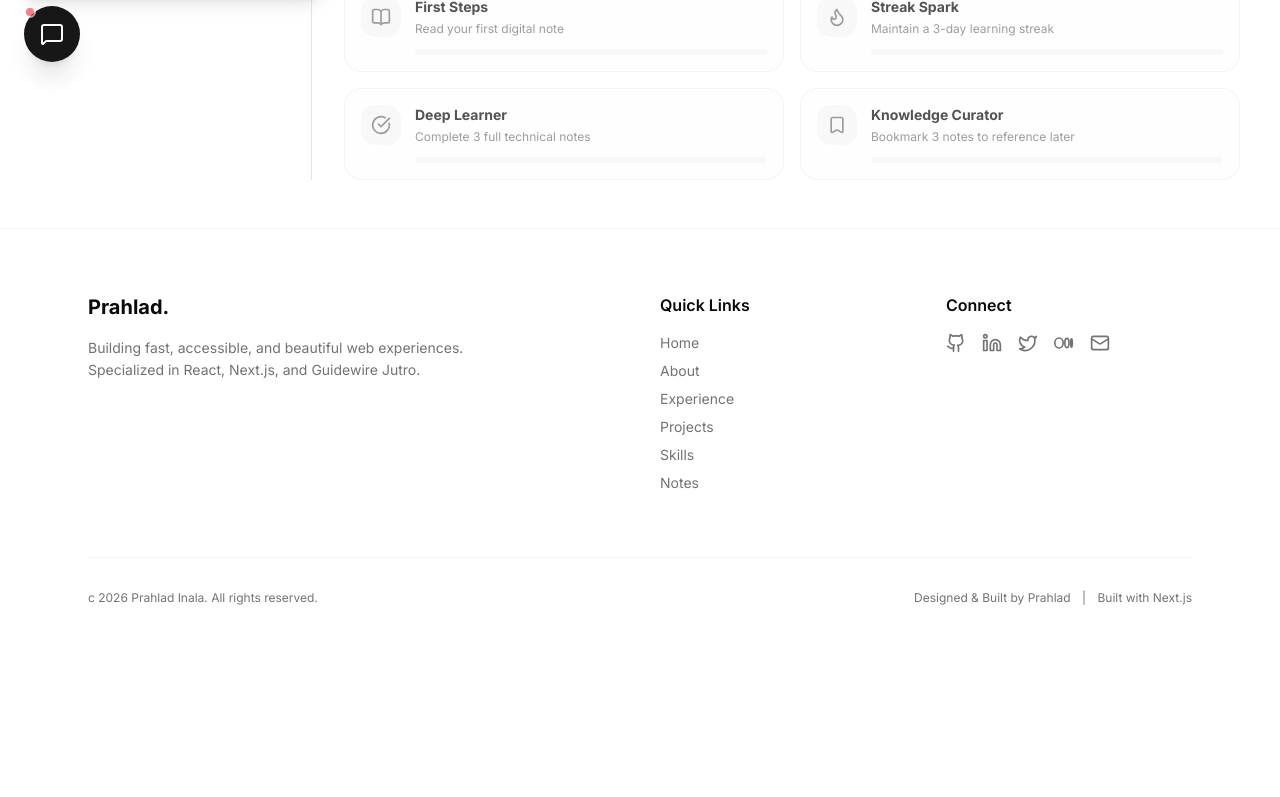
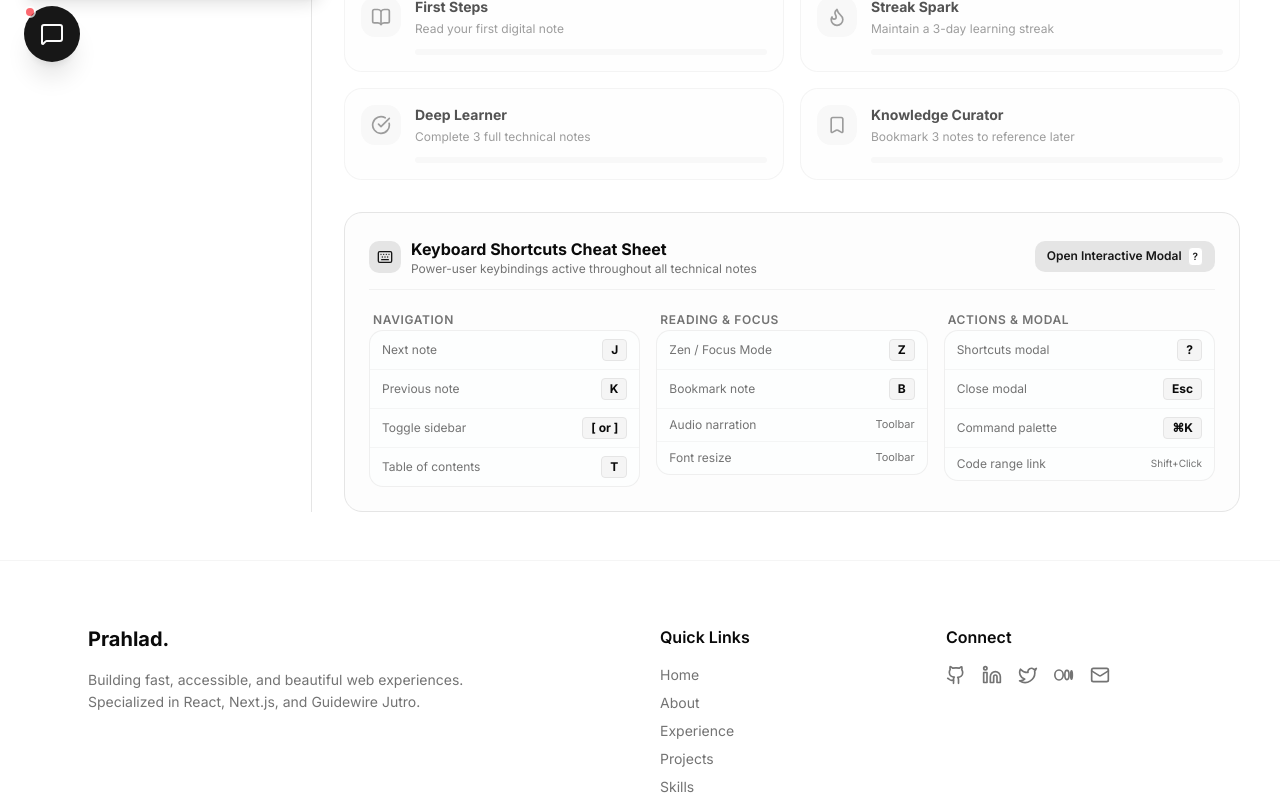
Before and after one commit to prahladinala/prahladinala-portfolio, a Next.js app: page /notes/stats in a window 1280 px wide. Shown: the part 714-1511 px from the top of the page. Before the commit the page ends 1352 px from the top, so only its background shows below. Built offline with nearby package versions, Linux system fonts and the light colour scheme.

Commit message:
feat(shortcuts): add shortcuts hub on stats page, sidebar trigger, and reading toolbar button

```diff
--- a/src/app/(main)/notes/stats/stats-client.tsx
+++ b/src/app/(main)/notes/stats/stats-client.tsx
@@ -3,7 +3,7 @@
 import { useEffect, useState } from "react";
 import Link from "next/link";
 import dayjs from "dayjs";
-import { Flame, CheckCircle, Bookmark, BookOpen, Trophy, Sparkles, ArrowLeft, Calendar } from "lucide-react";
+import { Flame, CheckCircle, Bookmark, BookOpen, Trophy, Sparkles, ArrowLeft, Calendar, Keyboard } from "lucide-react";
 import { STORAGE_KEYS } from "@/config/constants";
 import { NoteMeta } from "@/lib/mdx";
 
@@ -308,6 +308,103 @@ export function NotesStatsClient({ totalNotes }: { totalNotes: number }) {
           })}
         </div>
       </div>
+
+      {/* Keyboard Shortcuts Hub */}
+      <div className="p-6 rounded-2xl border border-border bg-muted/20 space-y-4">
+        <div className="flex flex-col sm:flex-row sm:items-center justify-between gap-2 pb-3 border-b border-border/50">
+          <div className="flex items-center gap-2.5">
+            <div className="w-8 h-8 rounded-lg bg-primary/10 text-primary flex items-center justify-center">
+              <Keyboard className="w-4 h-4" />
+            </div>
+            <div>
+              <h3 className="text-base font-bold text-foreground">Keyboard Shortcuts Cheat Sheet</h3>
+              <p className="text-xs text-muted-foreground">Power-user keybindings active throughout all technical notes</p>
+            </div>
+          </div>
+          <button
+            type="button"
+            onClick={() => window.dispatchEvent(new CustomEvent("prahlad-open-shortcuts"))}
+            className="text-xs font-semibold px-3 py-1.5 rounded-lg bg-primary/10 hover:bg-primary/20 text-primary transition-colors flex items-center gap-1.5 self-start sm:self-auto cursor-pointer"
+          >
+            <span>Open Interactive Modal</span>
+            <kbd className="px-1 py-0.5 text-[10px] font-mono bg-background border border-border rounded">?</kbd>
+          </button>
+        </div>
+
+        <div className="grid grid-cols-1 md:grid-cols-3 gap-4">
+          <div className="space-y-2">
+            <span className="text-xs font-semibold uppercase tracking-wider text-muted-foreground px-1">
+              Navigation
+            </span>
+            <div className="rounded-xl border border-border/60 bg-background/50 divide-y divide-border/40 overflow-hidden">
+              <div className="flex items-center justify-between px-3 py-2 text-xs">
+                <span className="text-muted-foreground">Next note</span>
+                <kbd className="px-2 py-0.5 font-mono font-bold bg-muted border border-border rounded">J</kbd>
+              </div>
+              <div className="flex items-center justify-between px-3 py-2 text-xs">
+                <span className="text-muted-foreground">Previous note</span>
+                <kbd className="px-2 py-0.5 font-mono font-bold bg-muted border border-border rounded">K</kbd>
+              </div>
+              <div className="flex items-center justify-between px-3 py-2 text-xs">
+                <span className="text-muted-foreground">Toggle sidebar</span>
+                <kbd className="px-2 py-0.5 font-mono font-bold bg-muted border border-border rounded">[ or ]</kbd>
+              </div>
+              <div className="flex items-center justify-between px-3 py-2 text-xs">
+                <span className="text-muted-foreground">Table of contents</span>
+                <kbd className="px-2 py-0.5 font-mono font-bold bg-muted border border-border rounded">T</kbd>
+              </div>
+            </div>
+          </div>
+
+          <div className="space-y-2">
+            <span className="text-xs font-semibold uppercase tracking-wider text-muted-foreground px-1">
+              Reading & Focus
+            </span>
+            <div className="rounded-xl border border-border/60 bg-background/50 divide-y divide-border/40 overflow-hidden">
+              <div className="flex items-center justify-between px-3 py-2 text-xs">
+                <span className="text-muted-foreground">Zen / Focus Mode</span>
+                <kbd className="px-2 py-0.5 font-mono font-bold bg-muted border border-border rounded">Z</kbd>
+              </div>
+              <div className="flex items-center justify-between px-3 py-2 text-xs">
+                <span className="text-muted-foreground">Bookmark note</span>
+                <kbd className="px-2 py-0.5 font-mono font-bold bg-muted border border-border rounded">B</kbd>
+              </div>
+              <div className="flex items-center justify-between px-3 py-2 text-xs">
+                <span className="text-muted-foreground">Audio narration</span>
+                <span className="text-[11px] text-muted-foreground">Toolbar</span>
+              </div>
+              <div className="flex items-center justify-between px-3 py-2 text-xs">
+                <span className="text-muted-foreground">Font resize</span>
+                <span className="text-[11px] text-muted-foreground">Toolbar</span>
+              </div>
+            </div>
+          </div>
+
+          <div className="space-y-2">
+            <span className="text-xs font-semibold uppercase tracking-wider text-muted-foreground px-1">
+              Actions & Modal
+            </span>
+            <div className="rounded-xl border border-border/60 bg-background/50 divide-y divide-border/40 overflow-hidden">
+              <div className="flex items-center justify-between px-3 py-2 text-xs">
+                <span className="text-muted-foreground">Shortcuts modal</span>
+                <kbd className="px-2 py-0.5 font-mono font-bold bg-muted border border-border rounded">?</kbd>
+              </div>
+              <div className="flex items-center justify-between px-3 py-2 text-xs">
+                <span className="text-muted-foreground">Close modal</span>
+                <kbd className="px-2 py-0.5 font-mono font-bold bg-muted border border-border rounded">Esc</kbd>
+              </div>
+              <div className="flex items-center justify-between px-3 py-2 text-xs">
+                <span className="text-muted-foreground">Command palette</span>
+                <kbd className="px-2 py-0.5 font-mono font-bold bg-muted border border-border rounded">⌘K</kbd>
+              </div>
+              <div className="flex items-center justify-between px-3 py-2 text-xs">
+                <span className="text-muted-foreground">Code range link</span>
+                <span className="text-[10px] text-muted-foreground font-mono">Shift+Click</span>
+              </div>
+            </div>
+          </div>
+        </div>
+      </div>
     </div>
   );
 }
--- a/src/components/notes-sidebar-v3.tsx
+++ b/src/components/notes-sidebar-v3.tsx
@@ -15,6 +15,7 @@ import {
   ChevronUp,
   Bookmark,
   Trophy,
+  Keyboard,
 } from "lucide-react";
 import { cn } from "@/lib/utils";
 import { Button } from "@/components/ui/button";
@@ -145,7 +146,7 @@ export function NotesSidebar({ topics }: SidebarProps) {
             <Link
               href="/notes/stats"
               className={cn(
-                "font-semibold text-sm flex items-center gap-3 px-3 py-2 rounded-lg transition-all mb-4",
+                "font-semibold text-sm flex items-center gap-3 px-3 py-2 rounded-lg transition-all",
                 pathname === "/notes/stats"
                   ? "bg-primary/10 text-primary"
                   : "hover:bg-muted text-muted-foreground hover:text-foreground",
@@ -154,6 +155,21 @@ export function NotesSidebar({ topics }: SidebarProps) {
               <Trophy className="w-4 h-4 text-amber-500" />
               Stats & Streaks
             </Link>
+
+            <button
+              type="button"
+              onClick={() => window.dispatchEvent(new CustomEvent("prahlad-open-shortcuts"))}
+              className="w-full font-semibold text-sm flex items-center justify-between px-3 py-2 rounded-lg transition-all hover:bg-muted text-muted-foreground hover:text-foreground group mb-4 cursor-pointer"
+              title="Keyboard Shortcuts (Press ?)"
+            >
+              <span className="flex items-center gap-3">
+                <Keyboard className="w-4 h-4 text-primary" />
+                Shortcuts
+              </span>
+              <kbd className="px-1.5 py-0.5 text-[10px] font-mono font-bold text-muted-foreground bg-muted group-hover:bg-background border border-border rounded shadow-2xs">
+                ?
+              </kbd>
+            </button>
 
             {topics.length === 0 ? (
               <p className="text-sm text-muted-foreground px-3">
--- a/src/components/notes/keyboard-shortcuts-listener.tsx
+++ b/src/components/notes/keyboard-shortcuts-listener.tsx
@@ -100,8 +100,14 @@ export function NotesKeyboardShortcuts() {
       }
     };
 
+    const openHandler = () => setModalOpen(true);
     window.addEventListener("keydown", handleKeyDown);
-    return () => window.removeEventListener("keydown", handleKeyDown);
+    window.addEventListener("prahlad-open-shortcuts", openHandler);
+
+    return () => {
+      window.removeEventListener("keydown", handleKeyDown);
+      window.removeEventListener("prahlad-open-shortcuts", openHandler);
+    };
   }, [theme, resolvedTheme, setTheme, router]);
 
   return <KeyboardShortcutsModal open={modalOpen} onOpenChange={setModalOpen} />;
--- a/src/components/reading-toolbar-v2.tsx
+++ b/src/components/reading-toolbar-v2.tsx
@@ -2,7 +2,7 @@
 import { STORAGE_KEYS } from "@/config/constants";
 
 import { useState, useEffect } from "react";
-import { Download, Type, Volume2, VolumeX, Minus, Plus, Loader2, AlertCircle, Share2, Bookmark, CheckCircle, Eye, Play, Pause, Radio } from "lucide-react";
+import { Download, Type, Volume2, VolumeX, Minus, Plus, Loader2, AlertCircle, Share2, Bookmark, CheckCircle, Eye, Play, Pause, Radio, Keyboard } from "lucide-react";
 import { useTheme } from "next-themes";
 import {
   Dialog,
@@ -452,6 +452,15 @@ export function ReadingToolbar({ targetId, pdfTargetId = targetId, title = "docu
           >
             {isGeneratingPdf ? <Loader2 className="w-4 h-4 animate-spin text-primary" /> : <Download className="w-4 h-4" />}
           </button>
+
+          <button
+            type="button"
+            onClick={() => window.dispatchEvent(new CustomEvent("prahlad-open-shortcuts"))}
+            className="p-2 rounded-lg hover:bg-background hover:text-primary transition-colors text-muted-foreground flex items-center justify-center gap-2"
+            title="Keyboard Shortcuts (Press ?)"
+          >
+            <Keyboard className="w-4 h-4" />
+          </button>
         </div>
       </div>
 
```
